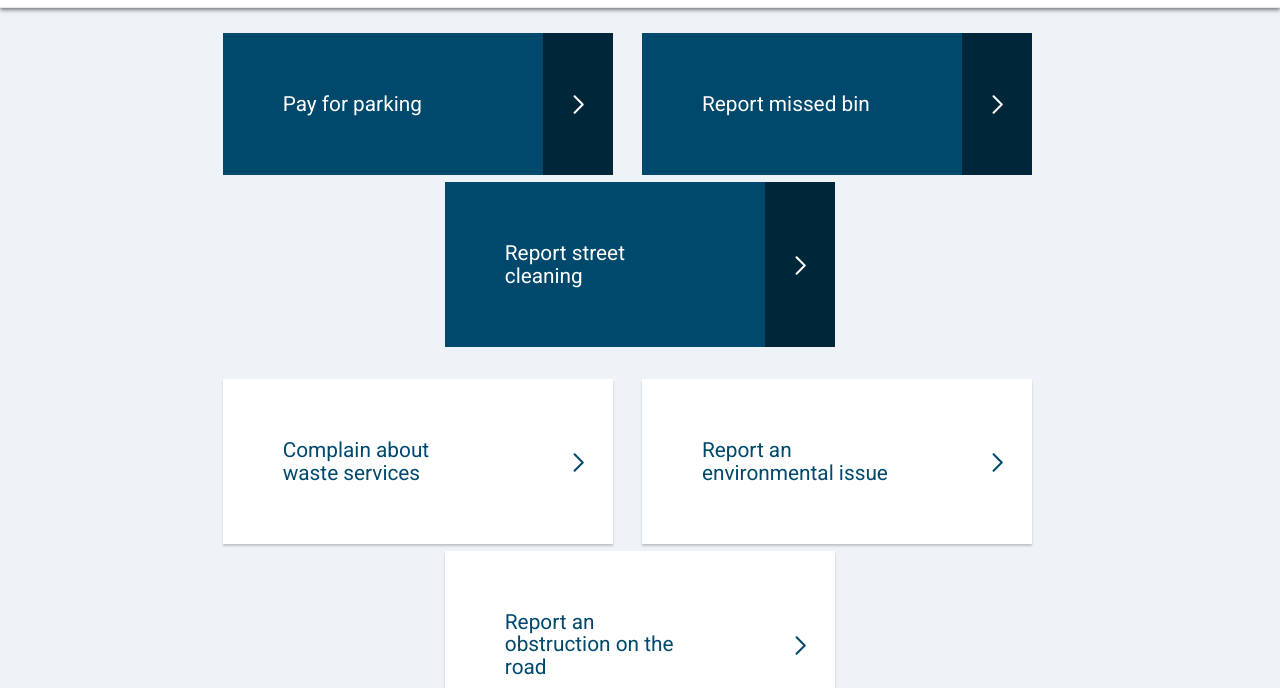
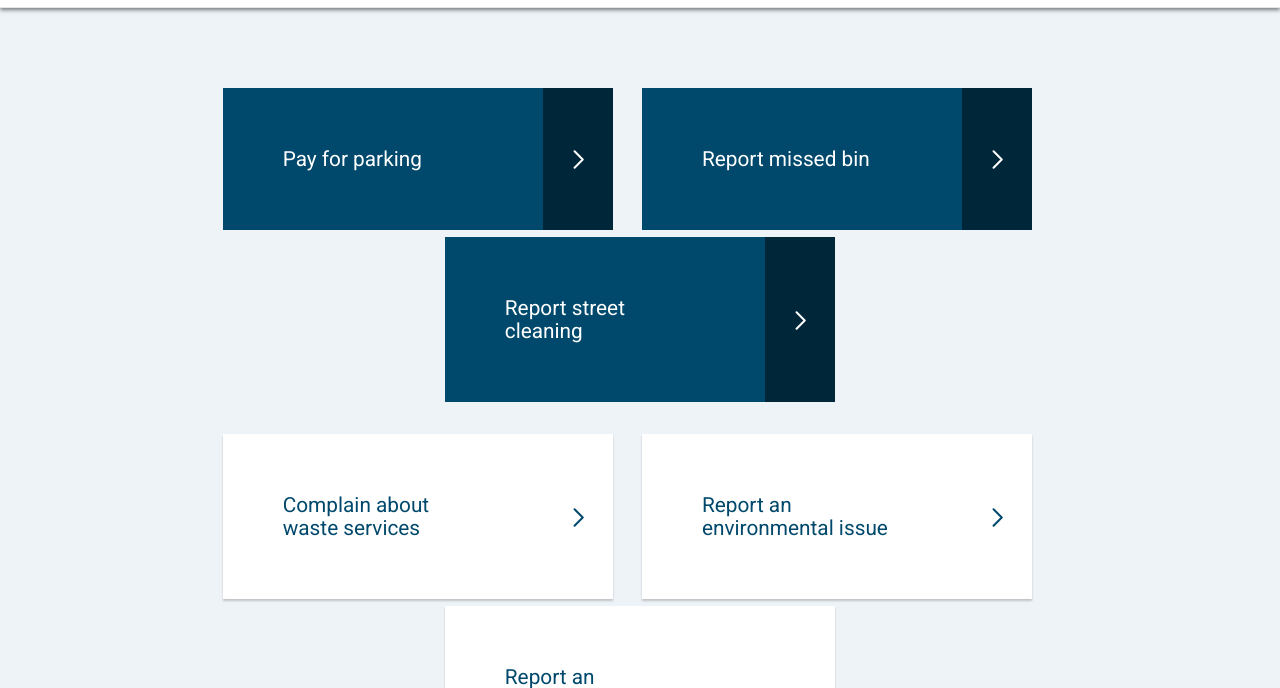
Before and after one commit to yminiawi/broxbourne-chromebase, a website: page app/index.html in a window 1280 px wide. Shown: the part 109-797 px from the top of the page. Drawn offline with nearby package versions, Linux system fonts and the light colour scheme; files that its build step writes are made by us from their sources.

Commit message:
re-added margin on vertical-align class

```diff
--- a/app/styles/main.scss
+++ b/app/styles/main.scss
@@ -1373,3 +1373,5 @@ h1 { font-weight: 500; color: $p-colour-2; }
 .p-cta, .s-cta { width: 32%; }
   .p-cta a, .s-cta a { display: block; width: 100%; text-decoration: none; }
 .p-cta-text, .s-cta-text { width: 90%; padding: 60px; }
+
+.vertical-align { margin-top: 10vh; }
```
